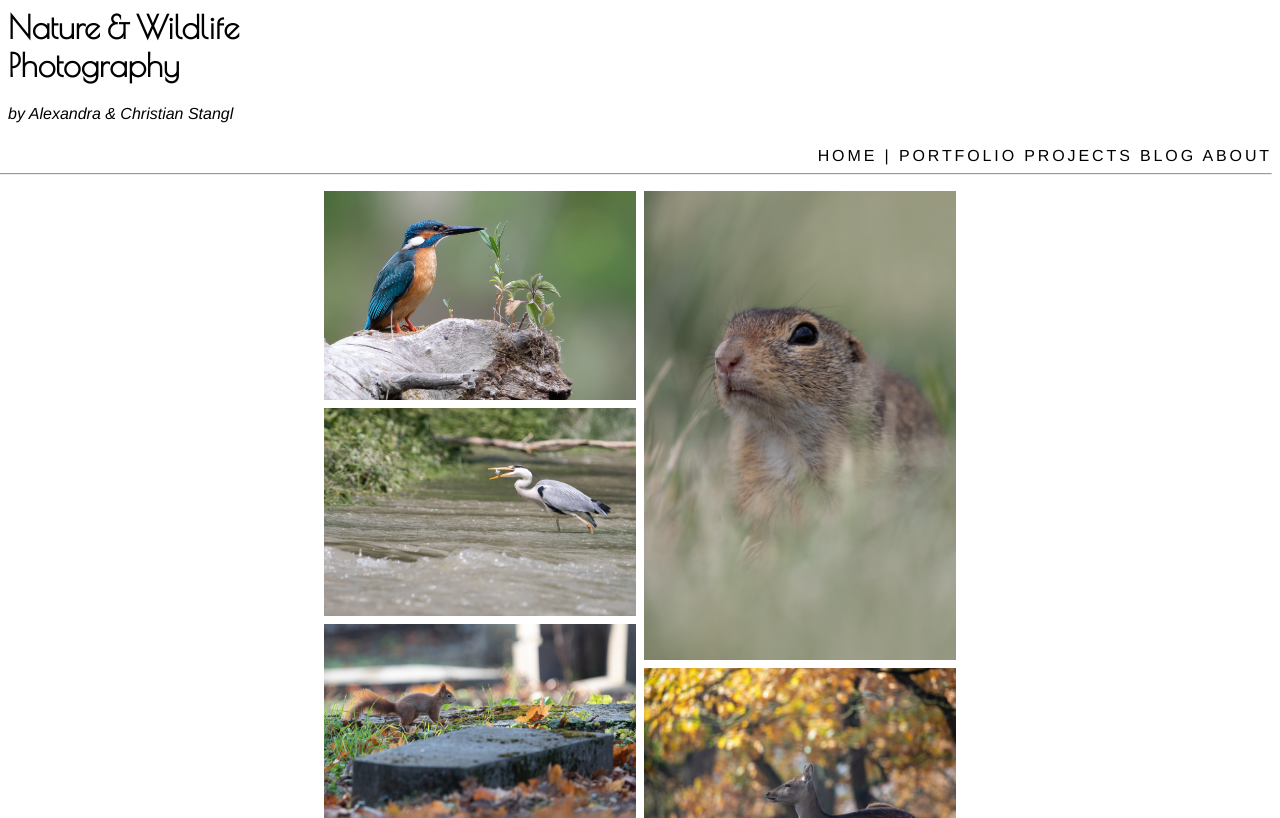
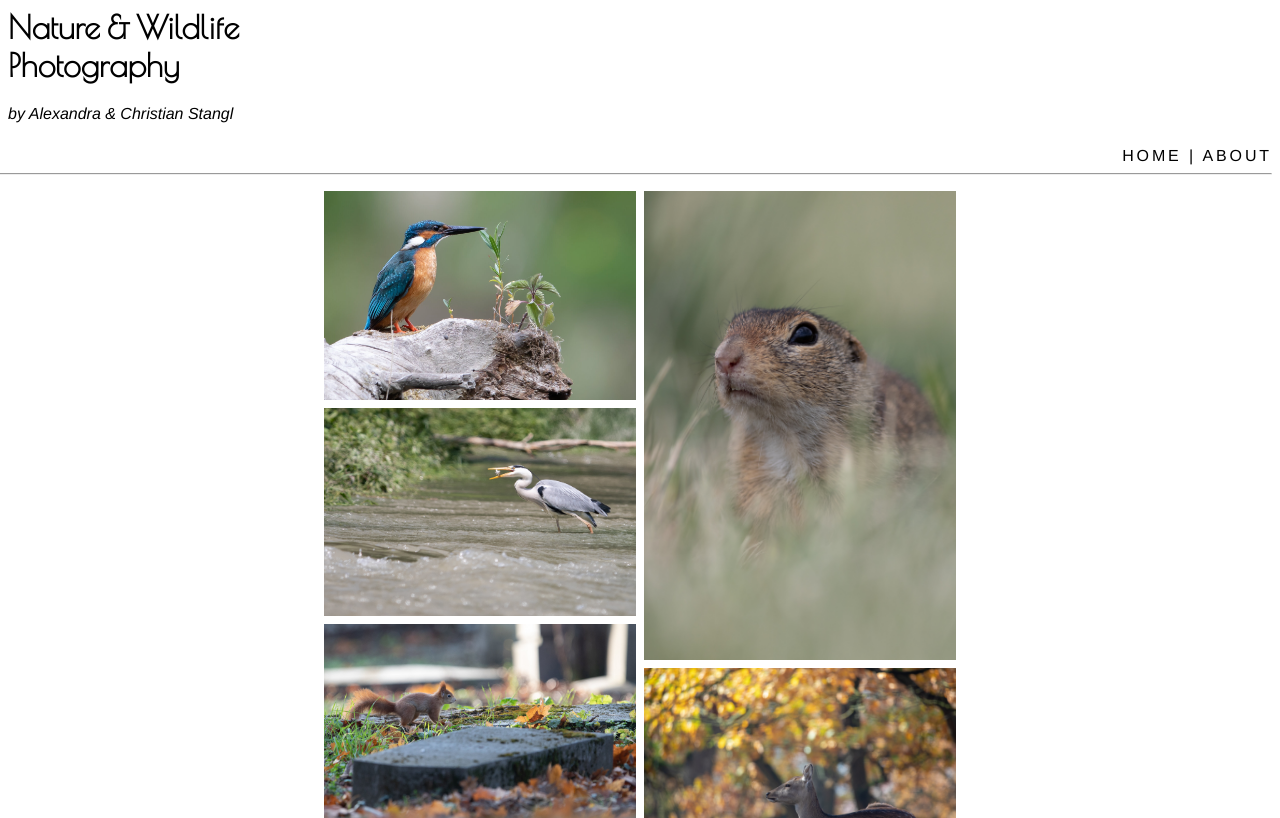
Before and after one commit to Gishan86/Gishan86.github.io, a plain HTML site: page index.html in a window 1280 px wide. Shown: the top 818 px of the page. Drawn offline with nearby package versions, Linux system fonts and the light colour scheme.

Commit message:
Update index.html
removed links to wip pages

```diff
--- a/index.html
+++ b/index.html
@@ -16,9 +16,9 @@
 			<!--<img id="xLogo" src="./images/logo.png" /> -->
 			<a href="./index.html" class="active">HOME</a>
 			 |
-			<a href="./portfolio.html" class="active">PORTFOLIO</a>
-			<a href="./projects.html" class="active">PROJECTS</a>
-			<a href="./blog.html" class="active">BLOG</a>
+			<!--<a href="./portfolio.html" class="active">PORTFOLIO</a>-->
+			<!--<a href="./projects.html" class="active">PROJECTS</a>-->
+			<!--<a href="./blog.html" class="active">BLOG</a>-->
 			<a href="./about.html" class="active">ABOUT</a>
 			<hr>
 		</div>
```
